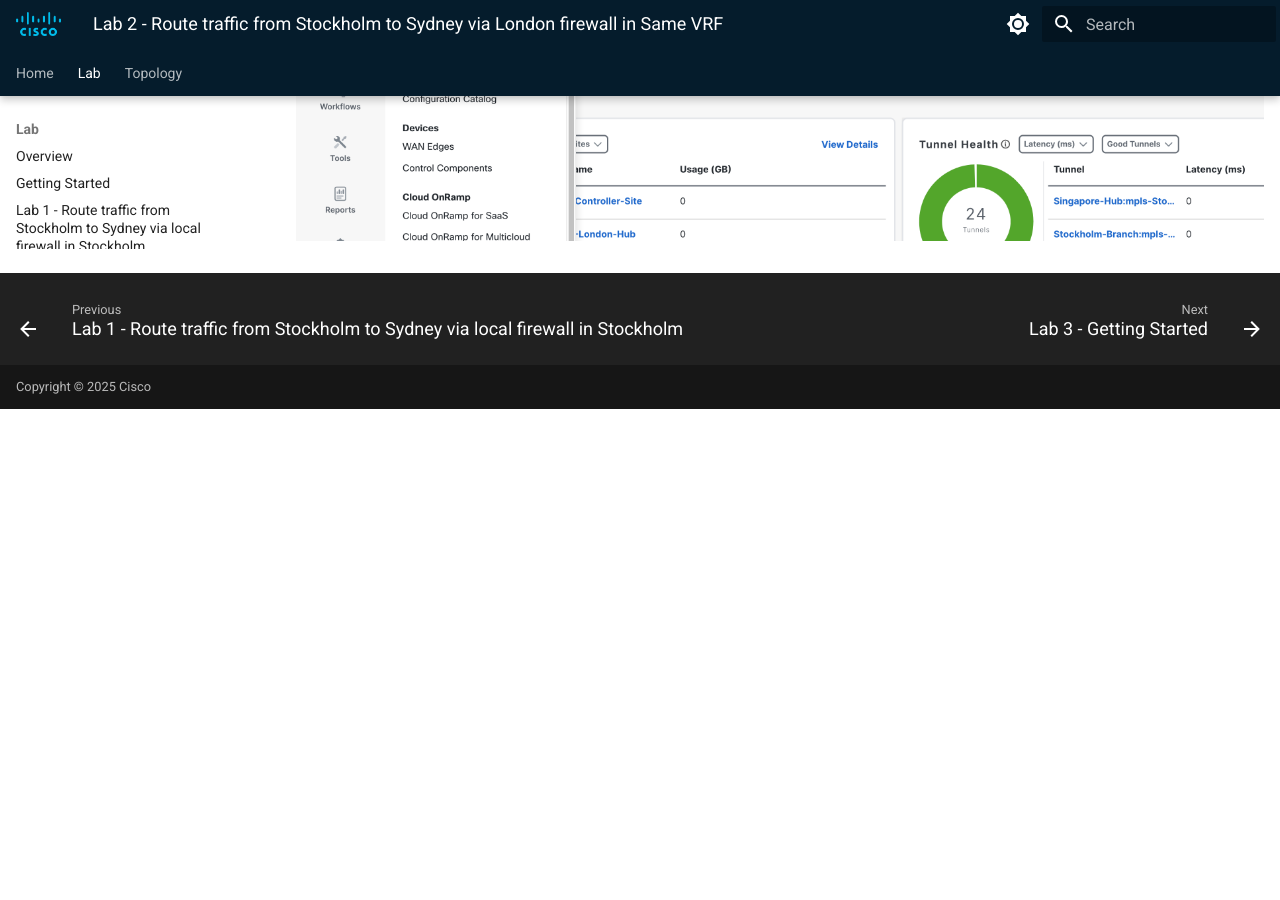
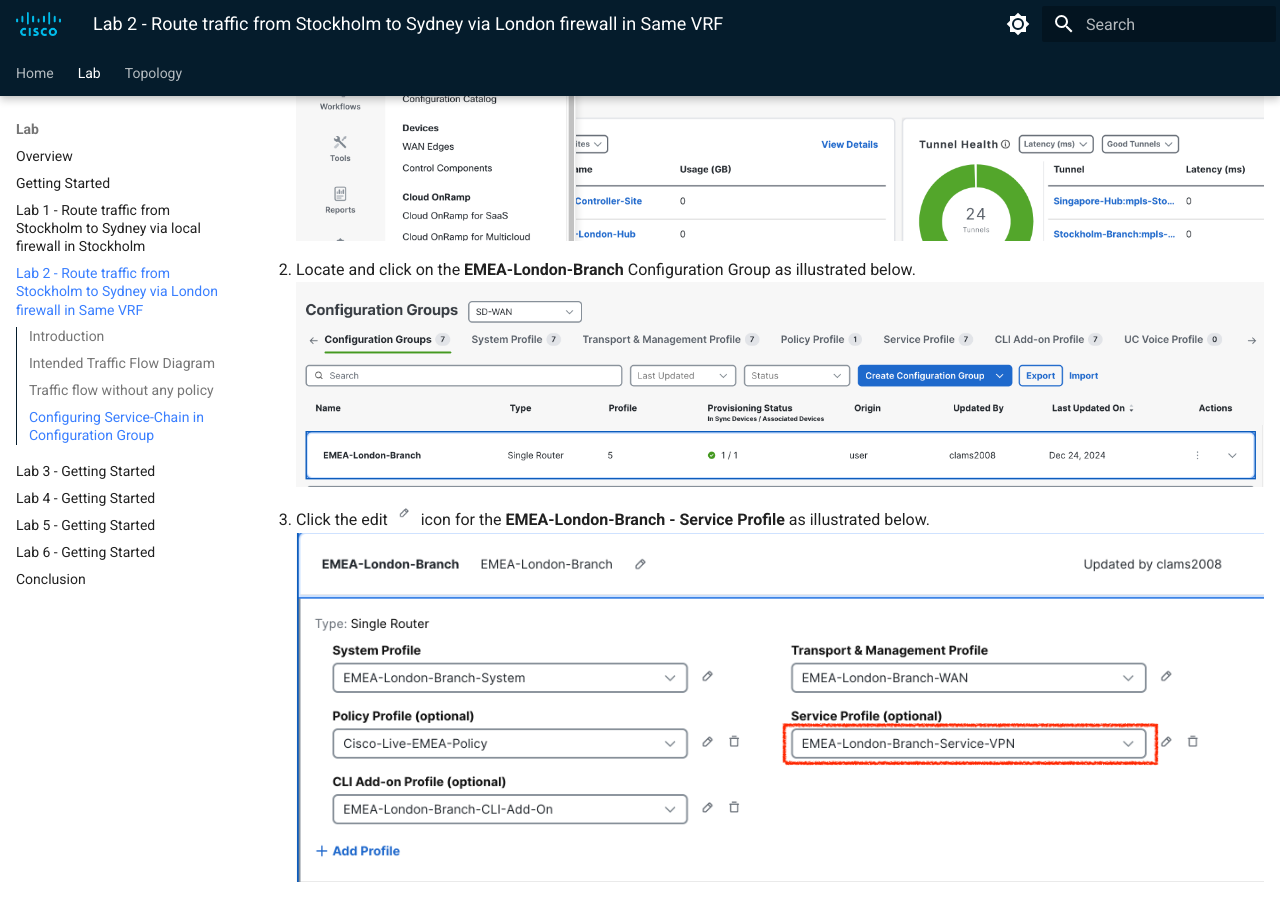
Before and after one commit to ciscodocs/ltrent-2008-clemea25, an MkDocs documentation site: the page built from docs/lab2_getting_started.md, in a window 1280 px wide and 900 px high, scrolled down 4076 px. Built offline with MkDocs 1.6.1 and Material for MkDocs 9.7.7, drawn with Linux system fonts in a browser that asks for light colours; before the commit the page ends 4485 px from its top, so only the background shows below that.

Commit message:
Scenario-2 guide

```diff
--- a/docs/lab2_getting_started.md
+++ b/docs/lab2_getting_started.md
@@ -115,3 +115,7 @@ This configuration ensures that the desired service policies are enforced as tra
 
 1. From the vManage Landing Page, navigate to the left-hand panel, select Configuration, and click Configuration Groups.
    ![Configuration Group](./assets/S-1-figure-4.png){ .off-glb }
+2. Locate and click on the **EMEA-London-Branch** Configuration Group as illustrated below.
+   ![Locate Configuration Group](./assets/S-2-figure-1.png){ .off-glb }
+3. Click the edit ![Edit Icon](./assets/S-1-edit-icon.png){ .off-glb, width=25 } icon for the **EMEA-London-Branch - Service Profile** as illustrated below.
+   ![EMEA London Configuration Group](./assets/S-2-figure-2.png){ .off-glb }
```
